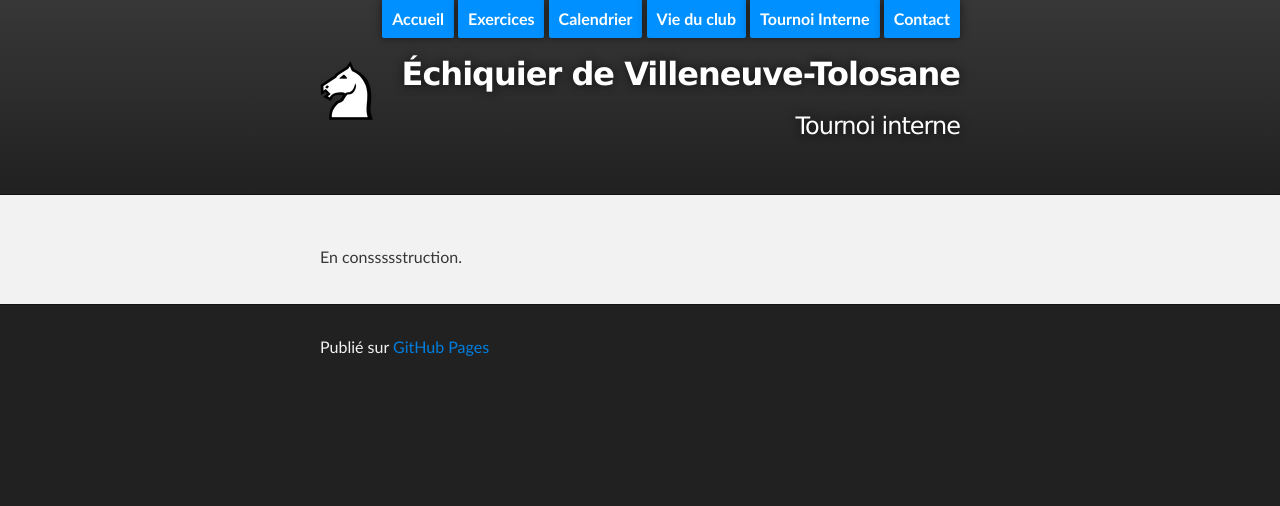
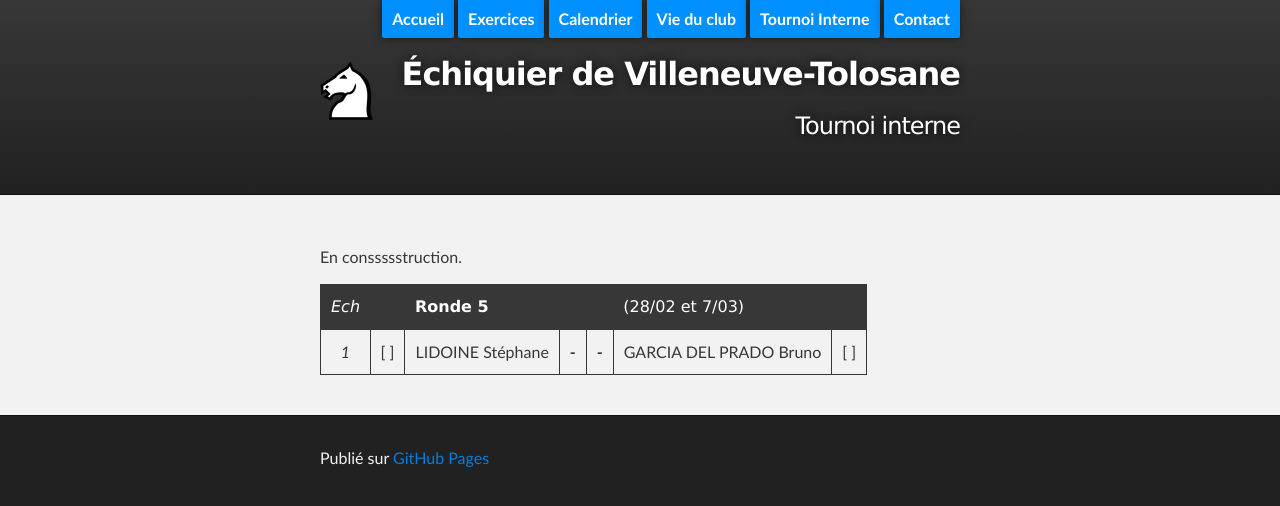
Before and after one commit to echiquier-villeneuve-tolosane/echiquier-villeneuve-tolosane.github.io, a Jekyll site: the page built from tournoiinterne.md, in a window 1280 px wide. Shown: the top 506 px of the page. Built offline with Jekyll 4.4.1, drawn with Linux system fonts in a browser that asks for light colours; nearby versions of some CDN libraries.

Commit message:
Updated tournoiinterne.md

```diff
--- a/tournoiinterne.md
+++ b/tournoiinterne.md
@@ -6,3 +6,7 @@ published: true
 ---
 
 En conssssstruction.
+
+|*Ech*|   | **Ronde 5**          |     |     |  (28/02 et 7/03)          |     |
+|:-:|:---:| -------------------- |:---:|:---:| ------------------------- |:---:|
+|*1*| [ ] | LIDOINE Stéphane        |**-**|**-**| GARCIA DEL PRADO Bruno | [ ] |
```
